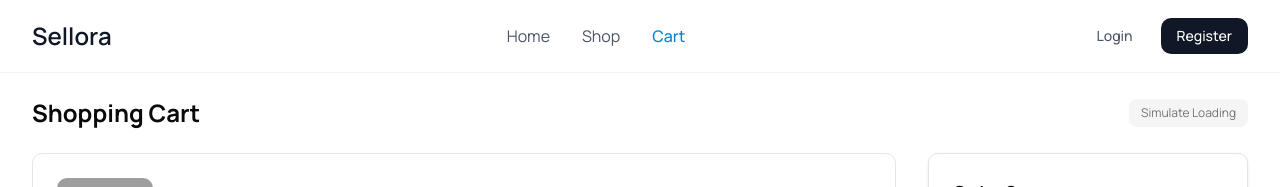
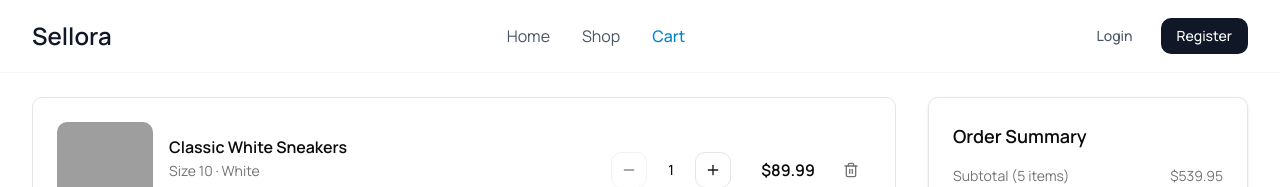
Before and after one commit to JomarGZ/sellora, a React (Vite) app in the folder frontend/: page /cart in a window 1280 px wide. Shown: the top 187 px of the page. Built offline with nearby package versions, Linux system fonts and the light colour scheme; grey boxes are pictures that could not be loaded.

Commit message:
style: fix the empty state

```diff
--- a/frontend/src/components/cart/CartEmptyState.tsx
+++ b/frontend/src/components/cart/CartEmptyState.tsx
@@ -15,9 +15,9 @@ const CartEmptyState = () => {
         asChild
         variant="outline"
         size="lg"
-        className="text-accent border-accent hover:bg-accent hover:text-accent-foreground"
+        className="text-gray-900 border-gray-400 hover:bg-accent hover:text-accent-foreground"
       >
-        <a href="/">Continue Shopping</a>
+        <a href="/shop">Continue Shopping</a>
       </Button>
     </div>
   );
--- a/frontend/src/pages/CartPage.tsx
+++ b/frontend/src/pages/CartPage.tsx
@@ -31,11 +31,6 @@ export default function CartPage() {
   return (
     <div className="min-h-screen bg-background">
       <div className="mx-auto max-w-7xl py-6 px-4 sm:px-6 lg:px-8">
-        <CartHeader
-          isLoading={isLoading}
-          onToggleLoading={() => setIsLoading((v) => !v)}
-        />
-
         {isEmpty ? (
           <CartEmptyState />
         ) : (
```
